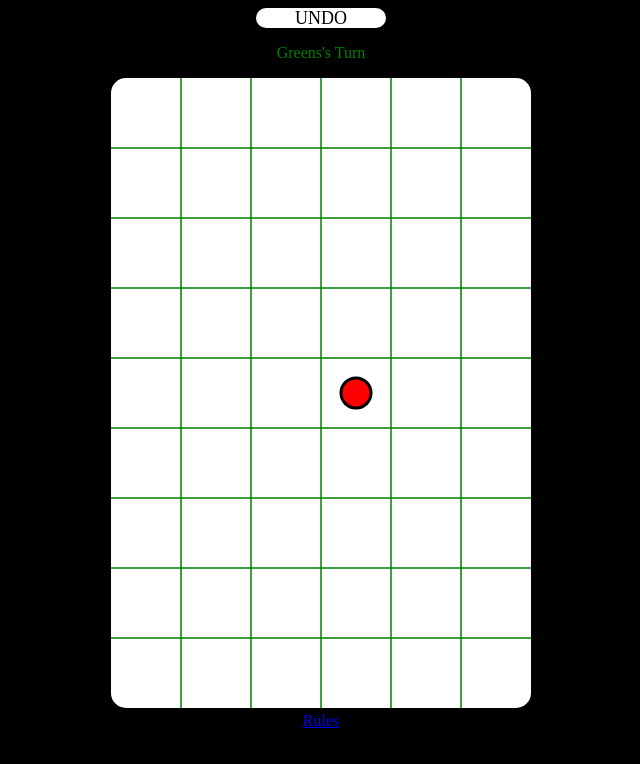
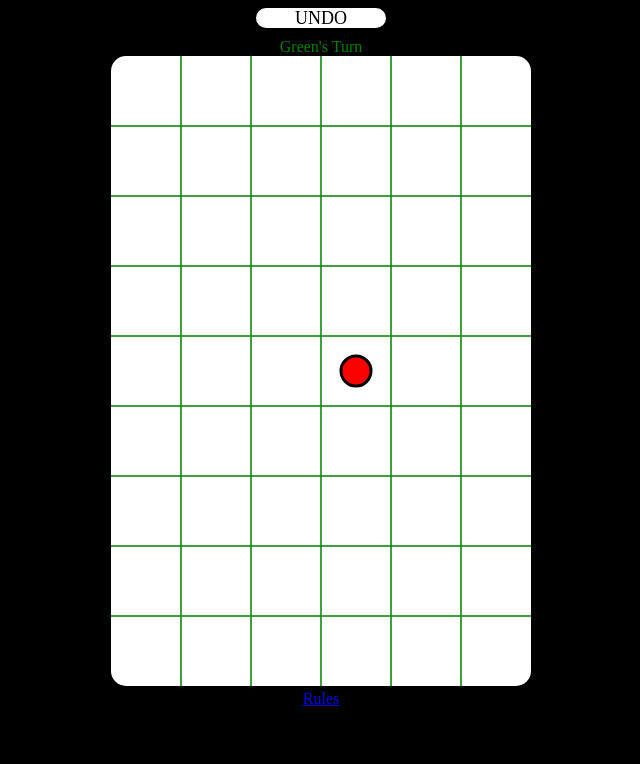
Before and after one commit to ketanhwr/chain-reaction, a plain HTML site: page index.html in a window 1280 px wide. Both pictures are taken after a click on the element 640 px from the left and 393 px from the top of the page. Shown: the whole page, without its empty margins (319-959 px from the left). Drawn offline with nearby package versions, Linux system fonts and the light colour scheme.

Commit message:
fixed EOL problem

```diff
--- a/index.html
+++ b/index.html
@@ -10,7 +10,7 @@
 			<div class="undo" id="undo">
 				<p>UNDO</p>
 			</div>
-            <p id="identity">Red'Turn </p>
+			<div id = "turnIndicator" >Reds turn</div>
 			<canvas width="420" height="630" id="arena">
 				Canvas tag not supported!
 			</canvas>
--- a/script.js
+++ b/script.js
@@ -12,7 +12,7 @@ var undoColor = new Array(9);
 var isGameOver = false;
 var counterAnimate = 0;
 var flag = false;
-
+var turnIndicator = document.getElementById('turnIndicator');
 var canvas = document.getElementById("arena");
 var button = document.getElementById("undo");
 var sound = document.getElementById("sound");
@@ -136,7 +136,6 @@ function takeBackUp()
 
 function gameLoop(event)
 {
-    event.preventDefault();
 	var rect = canvas.getBoundingClientRect();
 	var x = event.clientX - rect.left;
 	var y = event.clientY - rect.top;
@@ -150,18 +149,18 @@ function gameLoop(event)
 		if(turnCount%2 == 0 && (colorMatrix[column][row] == "" || colorMatrix[column][row] == "red"))
 		{
 			countMatrix[column][row]++;		//Weird graphic coordinate-system
-            colorMatrix[column][row] = "red";
-            document.getElementById('identity').innerHTML = "Greens's Turn";
-            document.getElementById('identity').style.color = "green";
+			colorMatrix[column][row] = "red";
 			turnCount++;
+			turnIndicator.innerHTML = "Green's Turn";
+			turnIndicator.style.color = 'green';
 			flag = false;
 		}
 		if(turnCount%2 == 1 && (colorMatrix[column][row] == "" || colorMatrix[column][row] == "green"))
 		{
 			countMatrix[column][row]++;		//Weird graphic coordinate-system
-            colorMatrix[column][row] = "green";
-            document.getElementById('identity').innerHTML = "Red's Turn";
-            document.getElementById('identity').style.color = "red";
+			colorMatrix[column][row] = "green";
+			turnIndicator.innerHTML = "Red's Turn";
+			turnIndicator.style.color = 'red';
 			turnCount++;
 			flag = false;
 		}
```
